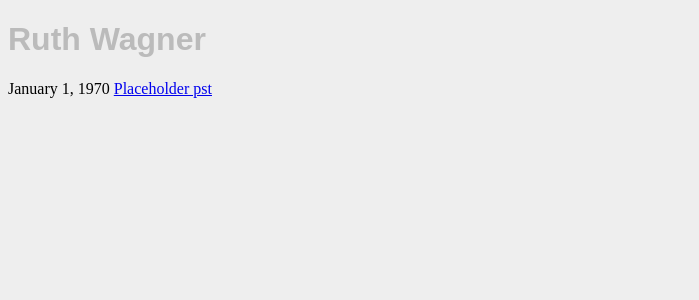
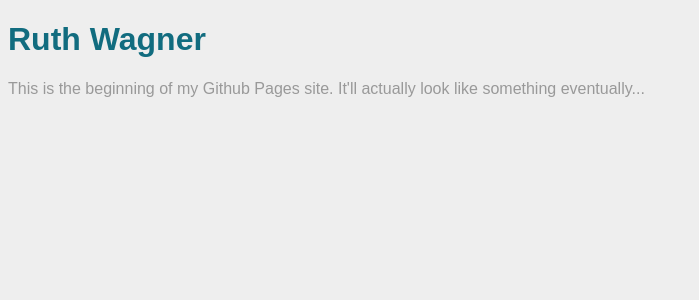
Before and after one commit to ruthhalteman/ruthhalteman.github.io, a Jekyll site: the page built from index.html, in a window 1280 px wide. Shown: the top 300 px of the page, without its empty margins (0-699 px from the left). Built offline with Jekyll 4.4.1, drawn with Linux system fonts in a browser that asks for light colours; Markdown is read by kramdown in place of the engine named in the settings.

Commit message:
content stuff

```diff
--- a/index.html
+++ b/index.html
@@ -5,8 +5,10 @@ title: Ruth Wagner
 
 <h1>{{ page.title }}</h1>
 
+<p>This is the beginning of my Github Pages site. It'll actually look like something eventually...</p>
+<!--
 {% for post in site.posts %}
   {{ post.date | date: "%B %e, %Y" }}
   <a href="{{post.url}}">{{ post.title }}</a>
 
-{% endfor %}
+{% endfor %} -->
--- a/styles.scss
+++ b/styles.scss
@@ -3,8 +3,11 @@
 
 body {
 	background: #eee;
+	font-family: Arial, sans-serif;
 	h1 {
-		font-family: Arial, sans-serif;
-		color: #bbb;
+		color: #116C7F;
+	}
+	p {
+		color: #999;
 	}
 }
```
